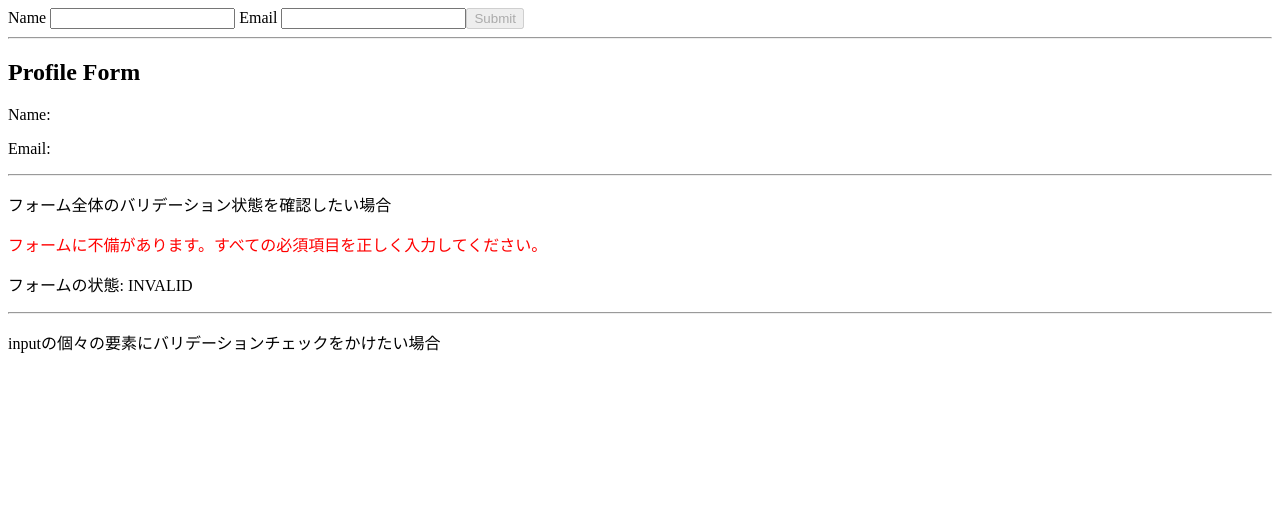
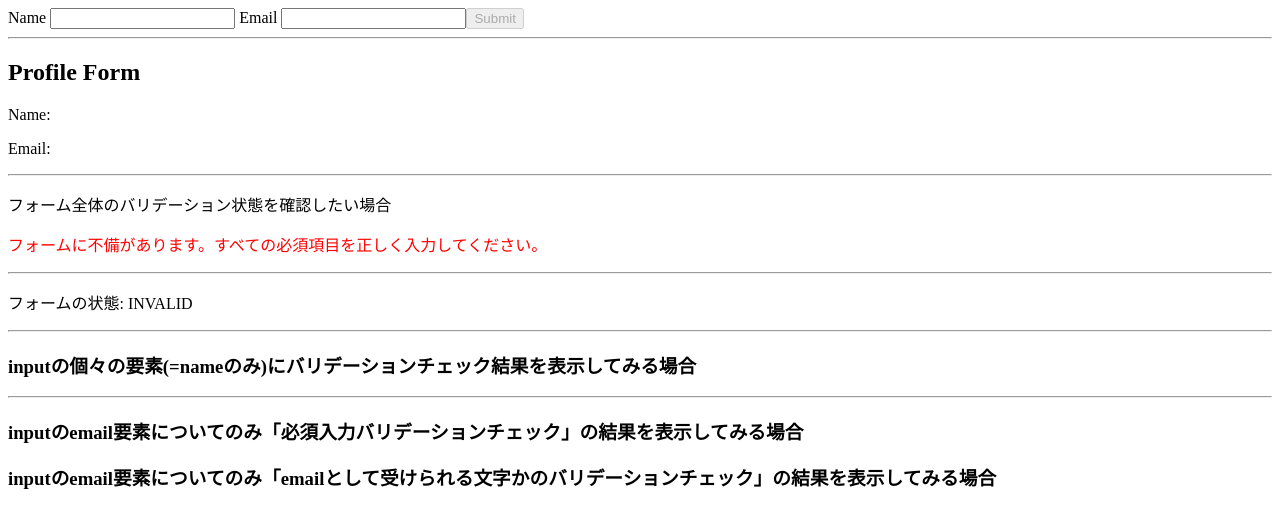
Before and after one commit to rooreckless/typescript-learn-fastest-udemy, an Angular app in the folder project_angular_01/: page / in a window 1280 px wide. Shown: the top 528 px of the page. Built offline with nearby package versions, Linux system fonts and the light colour scheme.

Commit message:
リアクティブフォームの個々の要素にバリデーションチェックをかけられるかを確認しメッセージを出し分けられることを確認した。(package-lockは無視してください)

```diff
--- a/project_angular_01/src/app/app.ts
+++ b/project_angular_01/src/app/app.ts
@@ -44,14 +44,35 @@ import { ReactiveFormsModule, FormControl, FormGroup,Validators } from '@angular
     @if(!profileForm.valid){
       <p style="color:red;">フォームに不備があります。すべての必須項目を正しく入力してください。</p>
       }
+    <hr/>
+
     <p >
       フォームの状態: {{ profileForm.status }}
     </p>
 
     <hr/>
-    <p>inputの個々の要素にバリデーションチェックをかけたい場合</p>
+    <h3>inputの個々の要素(=nameのみ)にバリデーションチェック結果を表示してみる場合</h3>
     @if(profileForm.controls.name.touched && profileForm.controls.name.errors?.['required']){
-      <p style="color:red;">Nameは必須入力です。</p>}
+      <ul>
+        <li style="color:red;">Nameは必須入力です。</li>
+      </ul>
+      }
+    <hr/>
+
+    <h3>inputのemail要素についてのみ「必須入力バリデーションチェック」の結果を表示してみる場合</h3>
+    @if(profileForm.controls.email.touched && profileForm.controls.email.errors?.['required']){
+      <ul>
+        <li style="color:red;">Emailは必須入力です。</li>
+      </ul>
+      }
+
+    <h3>inputのemail要素についてのみ「emailとして受けられる文字かのバリデーションチェック」の結果を表示してみる場合</h3>
+    @if(profileForm.controls.email.errors?.['email']){
+      <ul>
+        <li style="color:red;">Emailの形式が正しくありません。</li>
+      </ul>
+      }
+
   `,
   // ↑フォームに入力さらた値は、formGroup属性にバインドされた変数.value.プロパティ名で取得できる。
   // ↑【追加】buttonタグに[disabled]属性を追加し、フォーム全体のバリデーション状態がvalidでない場合はボタンを無効化するようにした。
```
Also changed, not shown: 1 other file (tests, documents, lock files or other folders).
